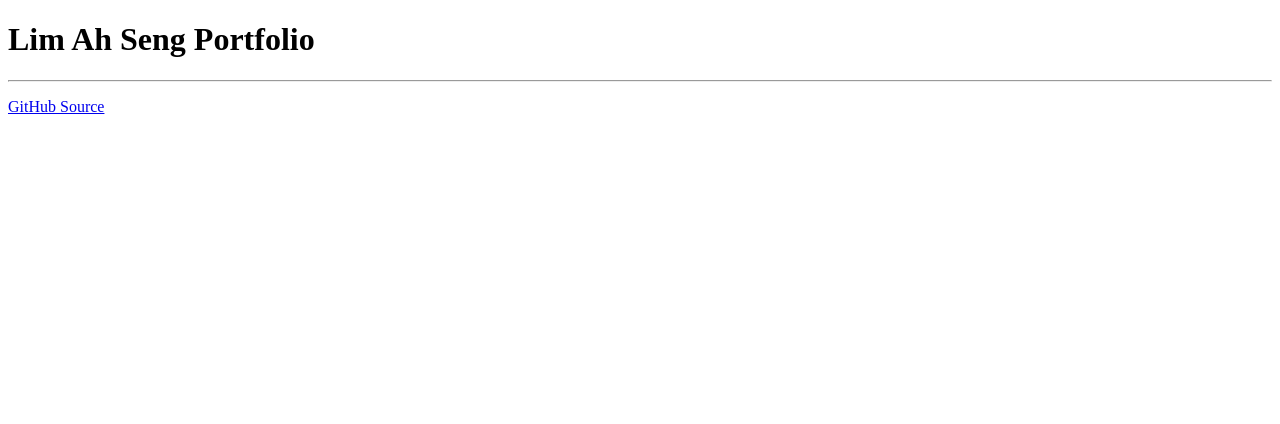
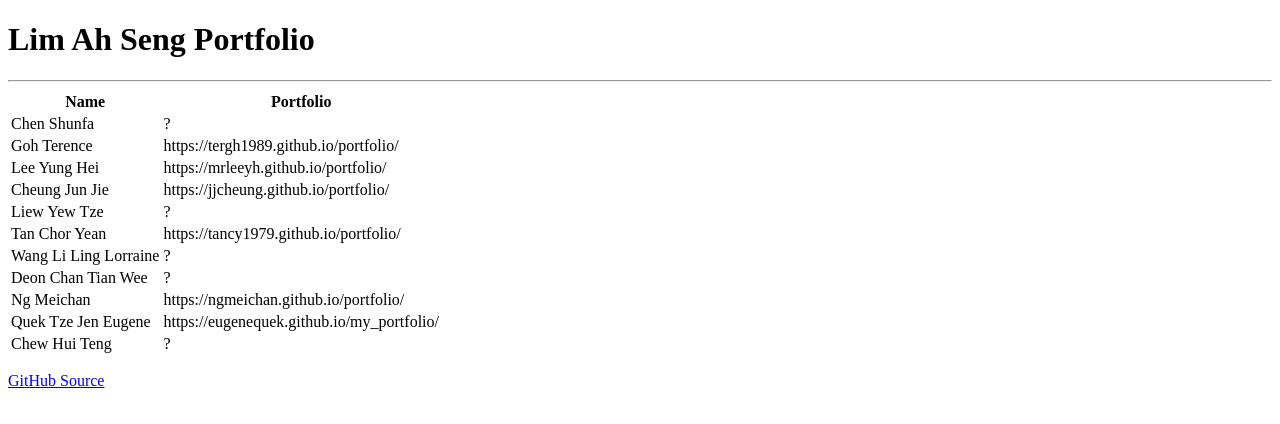
Before and after one commit to niegisc/portfolio, a plain HTML site: page index.html in a window 1280 px wide. Drawn offline with Linux system fonts and the light colour scheme.

Commit message:
Update index.html

```diff
--- a/index.html
+++ b/index.html
@@ -7,7 +7,56 @@
   <body>
     <h1>Lim Ah Seng Portfolio</h1>
     <hr>
-
+    <table>
+      <tr>
+        <th>Name</th>
+        <th>Portfolio</th>
+      </tr>
+      <tr>
+        <td>Chen Shunfa</td>
+        <td>?</td>
+      </tr>
+      <tr>
+        <td>Goh Terence</td>
+        <td>https://tergh1989.github.io/portfolio/</td>
+      </tr>
+      <tr>
+        <td>Lee Yung Hei</td>
+        <td>https://mrleeyh.github.io/portfolio/</td>
+      </tr>
+      <tr>
+        <td>Cheung Jun Jie</td>
+        <td>https://jjcheung.github.io/portfolio/</td>
+      </tr>
+      <tr>
+        <td>Liew Yew Tze</td>
+        <td>?</td>
+      </tr>
+      <tr>
+        <td>Tan Chor Yean</td>
+        <td>https://tancy1979.github.io/portfolio/</td>
+      </tr>
+      <tr>
+        <td>Wang Li Ling Lorraine</td>
+        <td>?</td>
+      </tr>
+      <tr>
+        <td>Deon Chan Tian Wee</td>
+        <td>?</td>
+      </tr>
+      <tr>
+        <td>Ng Meichan</td>
+        <td>https://ngmeichan.github.io/portfolio/</td>
+      </tr>
+       <tr>
+        <td>Quek Tze Jen Eugene</td>
+        <td>https://eugenequek.github.io/my_portfolio/</td>
+      </tr>
+      <tr>
+        <td>Chew Hui Teng</td>
+        <td>?</td>
+      </tr>
+    </table>
     <p><a href="https://niegisc.github.io/portfolio/">GitHub Source</a></p>
   </body>
 </html>
```
